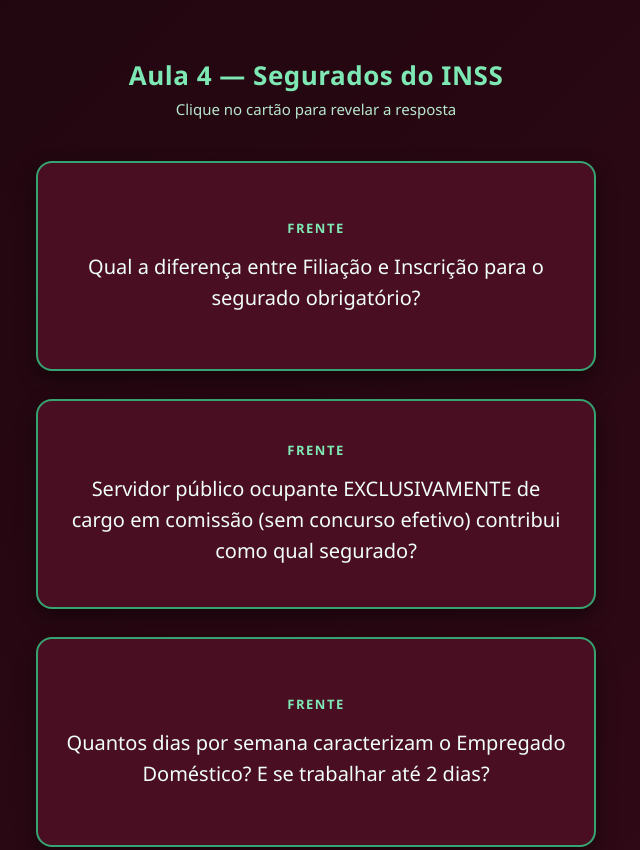
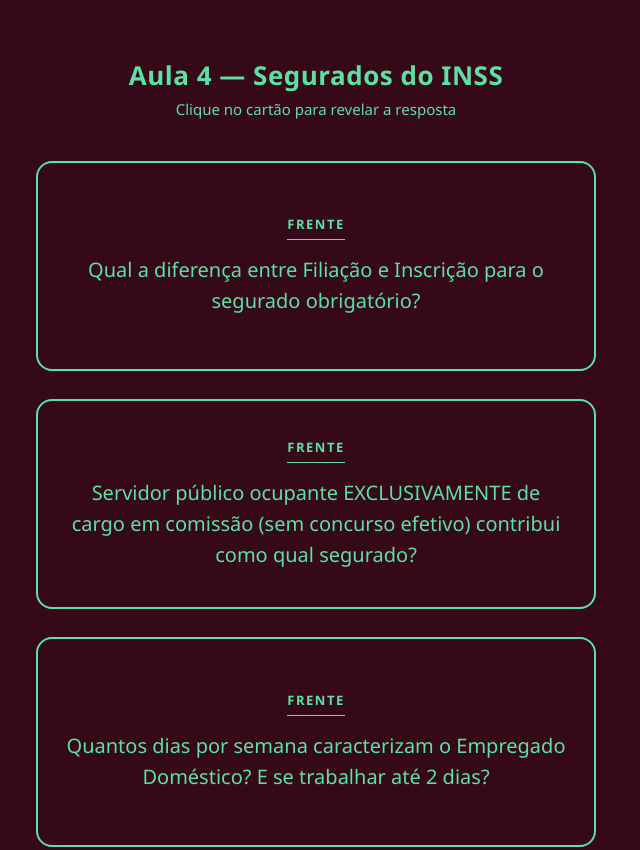
Before and after one commit to sanctiag/T-CNICO-DO-SEGURO-SOCIAL-SSNI-20.000-26-, a plain HTML site: page aula4.html in a window 1280 px wide. Shown: the top 850 px of the page, without its empty margins (324-964 px from the left). Drawn offline with Linux system fonts and the light colour scheme.

Commit message:
Update styles in aula4.html for improved design

```diff
--- a/aula4.html
+++ b/aula4.html
@@ -1,4 +1,3 @@
-
 <!DOCTYPE html>
 <html lang="pt-BR">
 <head>
@@ -7,8 +6,8 @@
 <title>Aula 4 — Segurados e Filiação</title>
 <style>
   body {
-    background: linear-gradient(135deg, #1f060e 0%, #3b0b1b 100%);
-    color: #e8fff4;
+    background-color: #360918;
+    color: #5ce0a5;
     font-family: 'Segoe UI', Tahoma, Geneva, Verdana, sans-serif;
     display: flex;
     flex-direction: column;
@@ -18,14 +17,14 @@
     min-height: 100vh;
   }
   h2 {
-    color: #7ee8b5;
+    color: #5ce0a5;
     text-align: center;
     margin-bottom: 6px;
     font-size: 26px;
     letter-spacing: 0.5px;
   }
   .sub {
-    color: #b8e6cf;
+    color: #5ce0a5;
     font-size: 15px;
     margin-bottom: 28px;
     text-align: center;
@@ -37,12 +36,12 @@
     align-items: center;
   }
   .card {
-    background-color: #4a0e22;
-    color: #f0fff8;
+    background-color: #360918;
+    color: #5ce0a5;
     width: 92%;
-    max-width: 560px; /* Aumentado em 1/3 (de 420px para 560px) */
-    min-height: 210px; /* Aumentado em 1/3+ (de 150px para 210px) */
-    border: 2px solid #36a372;
+    max-width: 560px;
+    min-height: 210px;
+    border: 2px solid #5ce0a5;
     border-radius: 16px;
     padding: 28px 26px;
     margin: 14px 0;
@@ -51,30 +50,32 @@
     flex-direction: column;
     justify-content: center;
     text-align: center;
-    box-shadow: 0 8px 20px rgba(0, 0, 0, 0.45);
-    transition: transform 0.15s ease, border-color 0.2s ease, background-color 0.2s ease;
+    transition: transform 0.15s ease;
     box-sizing: border-box;
   }
   .card:hover {
     transform: translateY(-2px);
-    border-color: #63e6ab;
   }
   .tag {
     font-size: 13px;
     font-weight: bold;
-    color: #7ee8b5;
+    color: #5ce0a5;
     text-transform: uppercase;
     letter-spacing: 1.5px;
     margin-bottom: 14px;
+    border-bottom: 1px solid #5ce0a5;
+    padding-bottom: 6px;
+    align-self: center;
   }
   .texto {
     font-size: 20px;
     line-height: 1.55;
+    color: #5ce0a5;
   }
   .btn-menu {
     margin-top: 36px;
-    background-color: #236e4d;
-    color: #ffffff;
+    background-color: #360918;
+    color: #5ce0a5;
     text-decoration: none;
     padding: 16px 34px;
     border: 2px solid #5ce0a5;
@@ -82,11 +83,9 @@
     font-size: 17px;
     font-weight: bold;
     letter-spacing: 0.5px;
-    box-shadow: 0 4px 12px rgba(0, 0, 0, 0.35);
-    transition: background-color 0.2s ease, transform 0.15s ease;
+    transition: transform 0.15s ease;
   }
   .btn-menu:hover {
-    background-color: #2d8a61;
     transform: translateY(-2px);
   }
 </style>
@@ -139,8 +138,6 @@
       div.innerHTML = `<div class="tag">Frente</div><div class="texto">${c.f}</div>`;
       div.onclick = () => {
         flipped = !flipped;
-        div.style.backgroundColor = flipped ? '#330816' : '#4a0e22';
-        div.style.borderColor = flipped ? '#63e6ab' : '#36a372';
         div.innerHTML = `<div class="tag">${flipped ? 'Resposta' : 'Frente'}</div><div class="texto">${flipped ? c.v : c.f}</div>`;
       };
       deck.appendChild(div);
```
